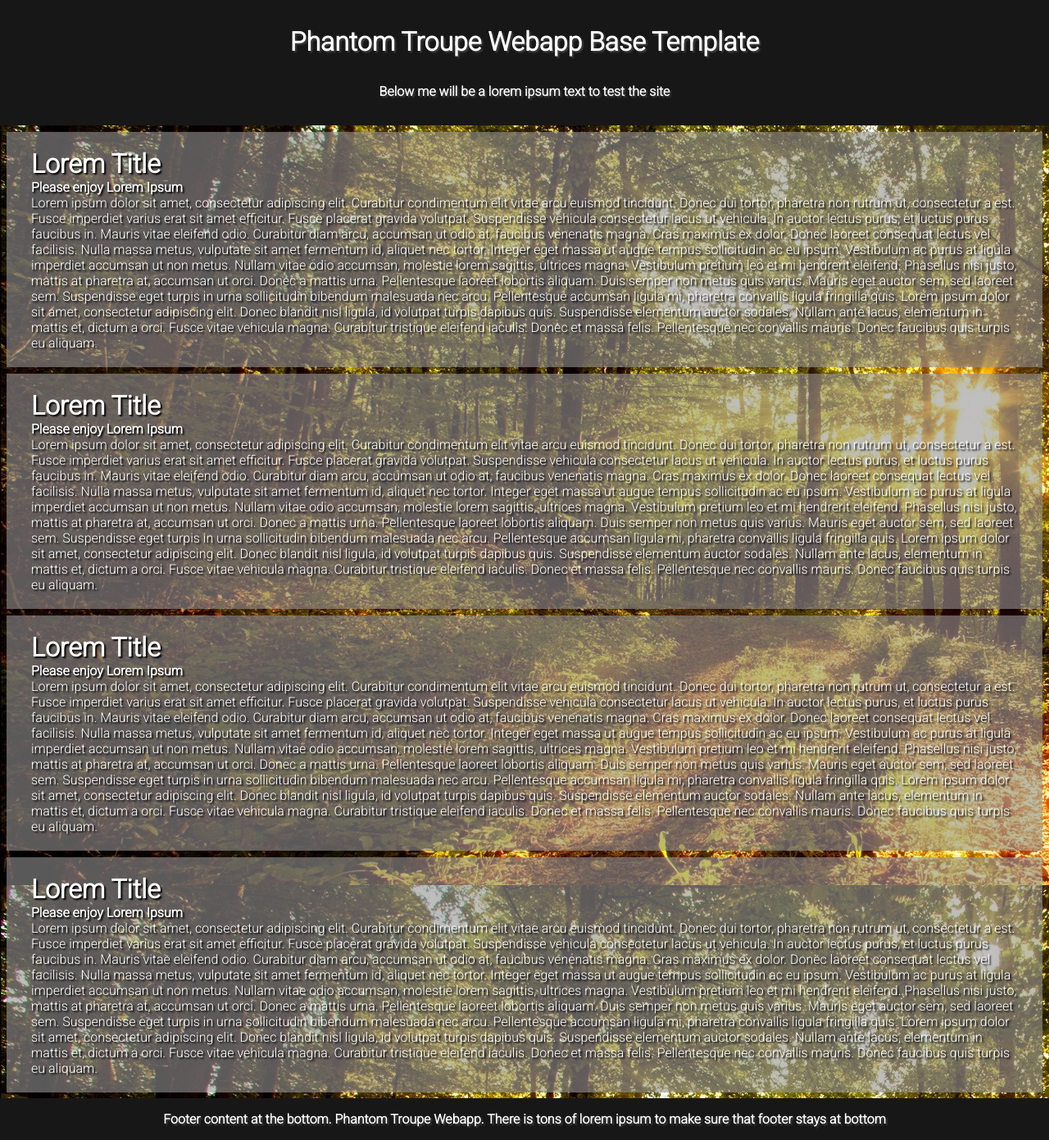
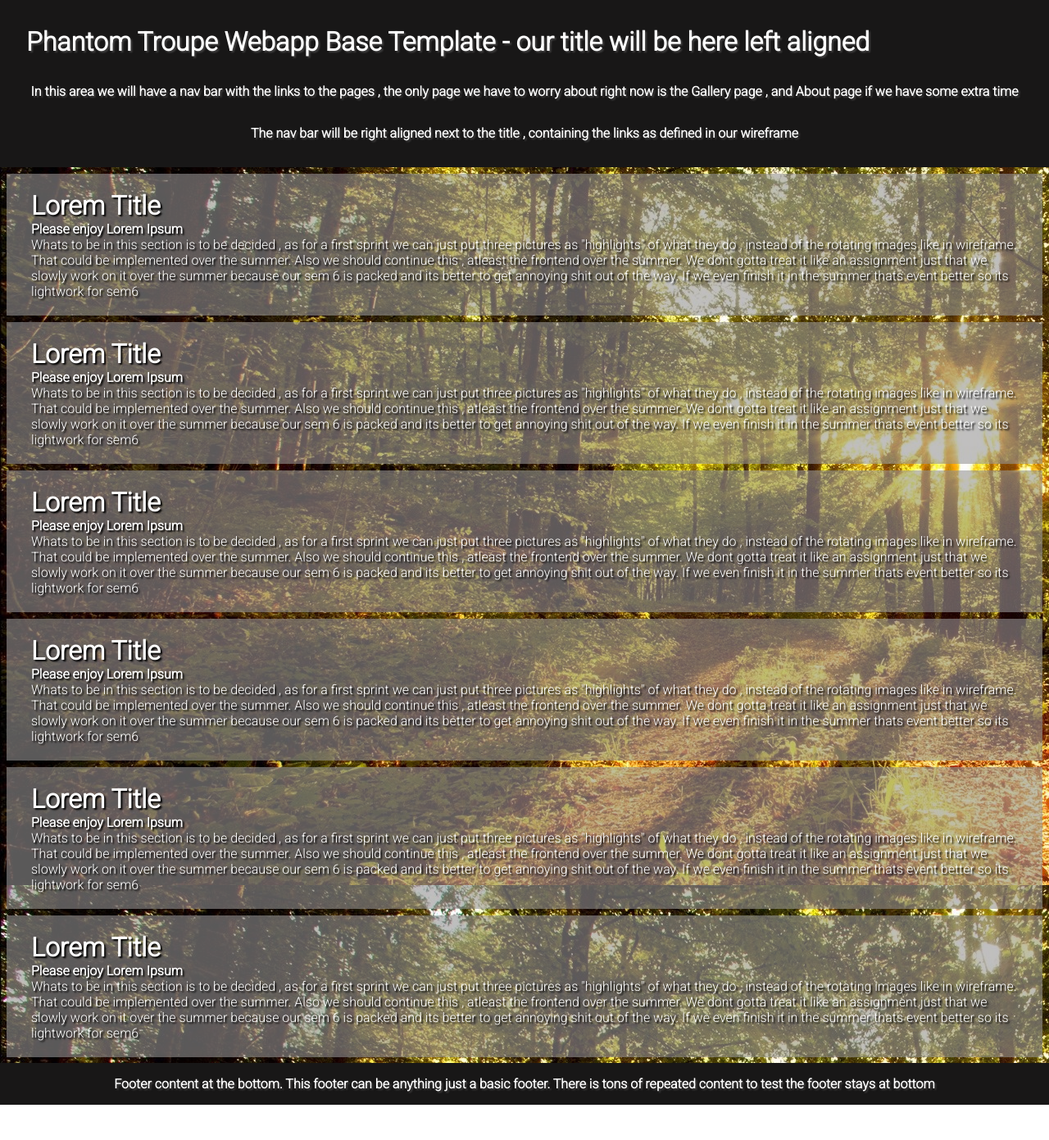
Before and after one commit to Peter-Mascherin/PhantomTroupeWebApp, an Angular app: page / in a window 1280 px wide. Shown: the whole page at 82% size. After the commit the page ends 1348 px from the top, so only its background shows below. Built offline with nearby package versions, Linux system fonts and the light colour scheme.

Commit message:
updated instructions

```diff
--- a/src/app/app.component.css
+++ b/src/app/app.component.css
@@ -8,9 +8,14 @@
     padding:16px;
 }
 
-.title
+.title,.pagetitle
 {
     padding:16px;
+}
+
+.pagetitle
+{
+    text-align: left;
 }
 
 
--- a/src/app/app.component.html
+++ b/src/app/app.component.html
@@ -11,50 +11,58 @@
 </head>
 <body class="mainbody">
   <div class="headerdiv">
-    <h1 class="title">Phantom Troupe Webapp Base Template</h1>
-    <h4 class="title">Below me will be a lorem ipsum text to test the site</h4>
+    <h1 class="pagetitle">Phantom Troupe Webapp Base Template - our title will be here left aligned</h1>
+    <h4 class="title">In this area we will have a nav bar with the links to the pages , the only page we have to worry about right now is the Gallery page , and About page if we have some extra time</h4>
+    <h4 class="title">The nav bar will be right aligned next to the title , containing the links as defined in our wireframe</h4>
+
   </div>
+
+
 
   <div class="contentdiv">
     <h1>Lorem Title</h1>
     <h4>Please enjoy Lorem Ipsum</h4>
-    <p>Lorem ipsum dolor sit amet, consectetur adipiscing elit. Curabitur condimentum elit vitae arcu euismod tincidunt. Donec dui tortor, pharetra non rutrum ut, consectetur a est. Fusce imperdiet varius erat sit amet efficitur. Fusce placerat gravida volutpat. Suspendisse vehicula consectetur lacus ut vehicula. In auctor lectus purus, et luctus purus faucibus in. Mauris vitae eleifend odio.
-
-      Curabitur diam arcu, accumsan ut odio at, faucibus venenatis magna. Cras maximus ex dolor. Donec laoreet consequat lectus vel facilisis. Nulla massa metus, vulputate sit amet fermentum id, aliquet nec tortor. Integer eget massa ut augue tempus sollicitudin ac eu ipsum. Vestibulum ac purus at ligula imperdiet accumsan ut non metus. Nullam vitae odio accumsan, molestie lorem sagittis, ultrices magna. Vestibulum pretium leo et mi hendrerit eleifend. Phasellus nisi justo, mattis at pharetra at, accumsan ut orci. Donec a mattis urna. Pellentesque laoreet lobortis aliquam. Duis semper non metus quis varius. Mauris eget auctor sem, sed laoreet sem. Suspendisse eget turpis in urna sollicitudin bibendum malesuada nec arcu. Pellentesque accumsan ligula mi, pharetra convallis ligula fringilla quis.
-
-      Lorem ipsum dolor sit amet, consectetur adipiscing elit. Donec blandit nisl ligula, id volutpat turpis dapibus quis. Suspendisse elementum auctor sodales. Nullam ante lacus, elementum in mattis et, dictum a orci. Fusce vitae vehicula magna. Curabitur tristique eleifend iaculis. Donec et massa felis. Pellentesque nec convallis mauris. Donec faucibus quis turpis eu aliquam.</p>
-  </div>
-
-  <div class="contentdiv">
-    <h1>Lorem Title</h1>
-    <h4>Please enjoy Lorem Ipsum</h4>
-    <p>Lorem ipsum dolor sit amet, consectetur adipiscing elit. Curabitur condimentum elit vitae arcu euismod tincidunt. Donec dui tortor, pharetra non rutrum ut, consectetur a est. Fusce imperdiet varius erat sit amet efficitur. Fusce placerat gravida volutpat. Suspendisse vehicula consectetur lacus ut vehicula. In auctor lectus purus, et luctus purus faucibus in. Mauris vitae eleifend odio.
-
-      Curabitur diam arcu, accumsan ut odio at, faucibus venenatis magna. Cras maximus ex dolor. Donec laoreet consequat lectus vel facilisis. Nulla massa metus, vulputate sit amet fermentum id, aliquet nec tortor. Integer eget massa ut augue tempus sollicitudin ac eu ipsum. Vestibulum ac purus at ligula imperdiet accumsan ut non metus. Nullam vitae odio accumsan, molestie lorem sagittis, ultrices magna. Vestibulum pretium leo et mi hendrerit eleifend. Phasellus nisi justo, mattis at pharetra at, accumsan ut orci. Donec a mattis urna. Pellentesque laoreet lobortis aliquam. Duis semper non metus quis varius. Mauris eget auctor sem, sed laoreet sem. Suspendisse eget turpis in urna sollicitudin bibendum malesuada nec arcu. Pellentesque accumsan ligula mi, pharetra convallis ligula fringilla quis.
-
-      Lorem ipsum dolor sit amet, consectetur adipiscing elit. Donec blandit nisl ligula, id volutpat turpis dapibus quis. Suspendisse elementum auctor sodales. Nullam ante lacus, elementum in mattis et, dictum a orci. Fusce vitae vehicula magna. Curabitur tristique eleifend iaculis. Donec et massa felis. Pellentesque nec convallis mauris. Donec faucibus quis turpis eu aliquam.</p>
+    <p>Whats to be in this section is to be decided , as for a first sprint we can just put three pictures as "highlights" of what they do , instead of the rotating images like in wireframe. That could be implemented over the summer.
+      Also we should continue this , atleast the frontend over the summer. We dont gotta treat it like an assignment just that we slowly work on it over the summer because our sem 6 is packed and its better to get annoying shit out of the way. If we even finish it in the summer thats event better so its lightwork for sem6
+    </p>
   </div>
   <div class="contentdiv">
     <h1>Lorem Title</h1>
     <h4>Please enjoy Lorem Ipsum</h4>
-    <p>Lorem ipsum dolor sit amet, consectetur adipiscing elit. Curabitur condimentum elit vitae arcu euismod tincidunt. Donec dui tortor, pharetra non rutrum ut, consectetur a est. Fusce imperdiet varius erat sit amet efficitur. Fusce placerat gravida volutpat. Suspendisse vehicula consectetur lacus ut vehicula. In auctor lectus purus, et luctus purus faucibus in. Mauris vitae eleifend odio.
-
-      Curabitur diam arcu, accumsan ut odio at, faucibus venenatis magna. Cras maximus ex dolor. Donec laoreet consequat lectus vel facilisis. Nulla massa metus, vulputate sit amet fermentum id, aliquet nec tortor. Integer eget massa ut augue tempus sollicitudin ac eu ipsum. Vestibulum ac purus at ligula imperdiet accumsan ut non metus. Nullam vitae odio accumsan, molestie lorem sagittis, ultrices magna. Vestibulum pretium leo et mi hendrerit eleifend. Phasellus nisi justo, mattis at pharetra at, accumsan ut orci. Donec a mattis urna. Pellentesque laoreet lobortis aliquam. Duis semper non metus quis varius. Mauris eget auctor sem, sed laoreet sem. Suspendisse eget turpis in urna sollicitudin bibendum malesuada nec arcu. Pellentesque accumsan ligula mi, pharetra convallis ligula fringilla quis.
-
-      Lorem ipsum dolor sit amet, consectetur adipiscing elit. Donec blandit nisl ligula, id volutpat turpis dapibus quis. Suspendisse elementum auctor sodales. Nullam ante lacus, elementum in mattis et, dictum a orci. Fusce vitae vehicula magna. Curabitur tristique eleifend iaculis. Donec et massa felis. Pellentesque nec convallis mauris. Donec faucibus quis turpis eu aliquam.</p>
+    <p>Whats to be in this section is to be decided , as for a first sprint we can just put three pictures as "highlights" of what they do , instead of the rotating images like in wireframe. That could be implemented over the summer.
+      Also we should continue this , atleast the frontend over the summer. We dont gotta treat it like an assignment just that we slowly work on it over the summer because our sem 6 is packed and its better to get annoying shit out of the way. If we even finish it in the summer thats event better so its lightwork for sem6
+    </p>
   </div>
   <div class="contentdiv">
     <h1>Lorem Title</h1>
     <h4>Please enjoy Lorem Ipsum</h4>
-    <p>Lorem ipsum dolor sit amet, consectetur adipiscing elit. Curabitur condimentum elit vitae arcu euismod tincidunt. Donec dui tortor, pharetra non rutrum ut, consectetur a est. Fusce imperdiet varius erat sit amet efficitur. Fusce placerat gravida volutpat. Suspendisse vehicula consectetur lacus ut vehicula. In auctor lectus purus, et luctus purus faucibus in. Mauris vitae eleifend odio.
-
-      Curabitur diam arcu, accumsan ut odio at, faucibus venenatis magna. Cras maximus ex dolor. Donec laoreet consequat lectus vel facilisis. Nulla massa metus, vulputate sit amet fermentum id, aliquet nec tortor. Integer eget massa ut augue tempus sollicitudin ac eu ipsum. Vestibulum ac purus at ligula imperdiet accumsan ut non metus. Nullam vitae odio accumsan, molestie lorem sagittis, ultrices magna. Vestibulum pretium leo et mi hendrerit eleifend. Phasellus nisi justo, mattis at pharetra at, accumsan ut orci. Donec a mattis urna. Pellentesque laoreet lobortis aliquam. Duis semper non metus quis varius. Mauris eget auctor sem, sed laoreet sem. Suspendisse eget turpis in urna sollicitudin bibendum malesuada nec arcu. Pellentesque accumsan ligula mi, pharetra convallis ligula fringilla quis.
-
-      Lorem ipsum dolor sit amet, consectetur adipiscing elit. Donec blandit nisl ligula, id volutpat turpis dapibus quis. Suspendisse elementum auctor sodales. Nullam ante lacus, elementum in mattis et, dictum a orci. Fusce vitae vehicula magna. Curabitur tristique eleifend iaculis. Donec et massa felis. Pellentesque nec convallis mauris. Donec faucibus quis turpis eu aliquam.</p>
+    <p>Whats to be in this section is to be decided , as for a first sprint we can just put three pictures as "highlights" of what they do , instead of the rotating images like in wireframe. That could be implemented over the summer.
+      Also we should continue this , atleast the frontend over the summer. We dont gotta treat it like an assignment just that we slowly work on it over the summer because our sem 6 is packed and its better to get annoying shit out of the way. If we even finish it in the summer thats event better so its lightwork for sem6
+    </p>
   </div>
-
+  <div class="contentdiv">
+    <h1>Lorem Title</h1>
+    <h4>Please enjoy Lorem Ipsum</h4>
+    <p>Whats to be in this section is to be decided , as for a first sprint we can just put three pictures as "highlights" of what they do , instead of the rotating images like in wireframe. That could be implemented over the summer.
+      Also we should continue this , atleast the frontend over the summer. We dont gotta treat it like an assignment just that we slowly work on it over the summer because our sem 6 is packed and its better to get annoying shit out of the way. If we even finish it in the summer thats event better so its lightwork for sem6
+    </p>
+  </div>
+  <div class="contentdiv">
+    <h1>Lorem Title</h1>
+    <h4>Please enjoy Lorem Ipsum</h4>
+    <p>Whats to be in this section is to be decided , as for a first sprint we can just put three pictures as "highlights" of what they do , instead of the rotating images like in wireframe. That could be implemented over the summer.
+      Also we should continue this , atleast the frontend over the summer. We dont gotta treat it like an assignment just that we slowly work on it over the summer because our sem 6 is packed and its better to get annoying shit out of the way. If we even finish it in the summer thats event better so its lightwork for sem6
+    </p>
+  </div>
+  <div class="contentdiv">
+    <h1>Lorem Title</h1>
+    <h4>Please enjoy Lorem Ipsum</h4>
+    <p>Whats to be in this section is to be decided , as for a first sprint we can just put three pictures as "highlights" of what they do , instead of the rotating images like in wireframe. That could be implemented over the summer.
+      Also we should continue this , atleast the frontend over the summer. We dont gotta treat it like an assignment just that we slowly work on it over the summer because our sem 6 is packed and its better to get annoying shit out of the way. If we even finish it in the summer thats event better so its lightwork for sem6
+    </p>
+  </div>
   <div class="footerdiv">
-    <h4>Footer content at the bottom. Phantom Troupe Webapp. There is tons of lorem ipsum to make sure that footer stays at bottom</h4>
+    <h4>Footer content at the bottom. This footer can be anything just a basic footer. There is tons of repeated content to test the footer stays at bottom</h4>
   </div>
 </body>
 </html>
```
